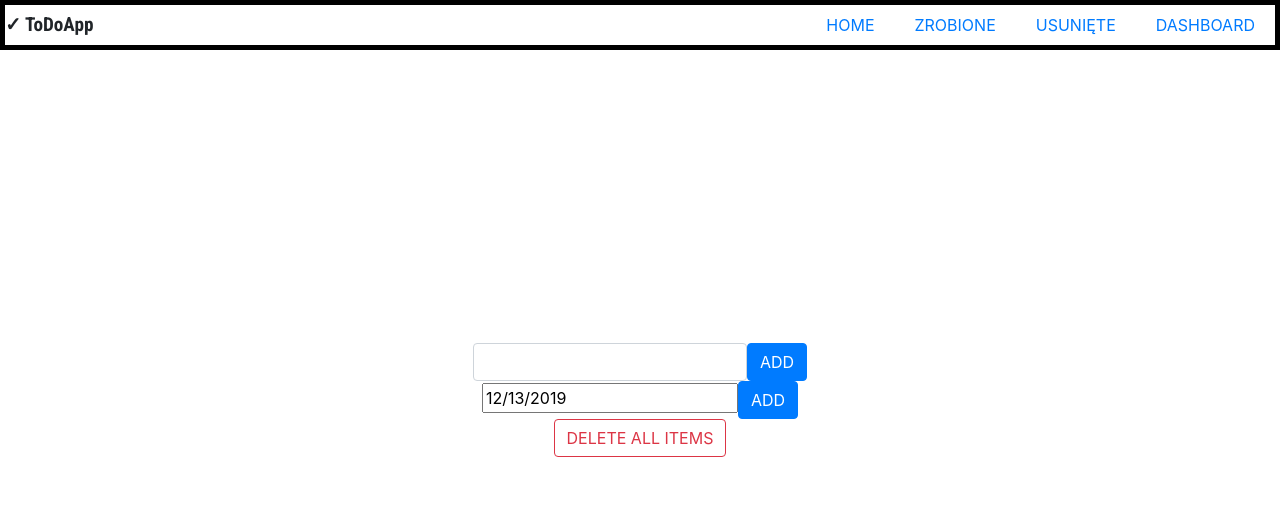
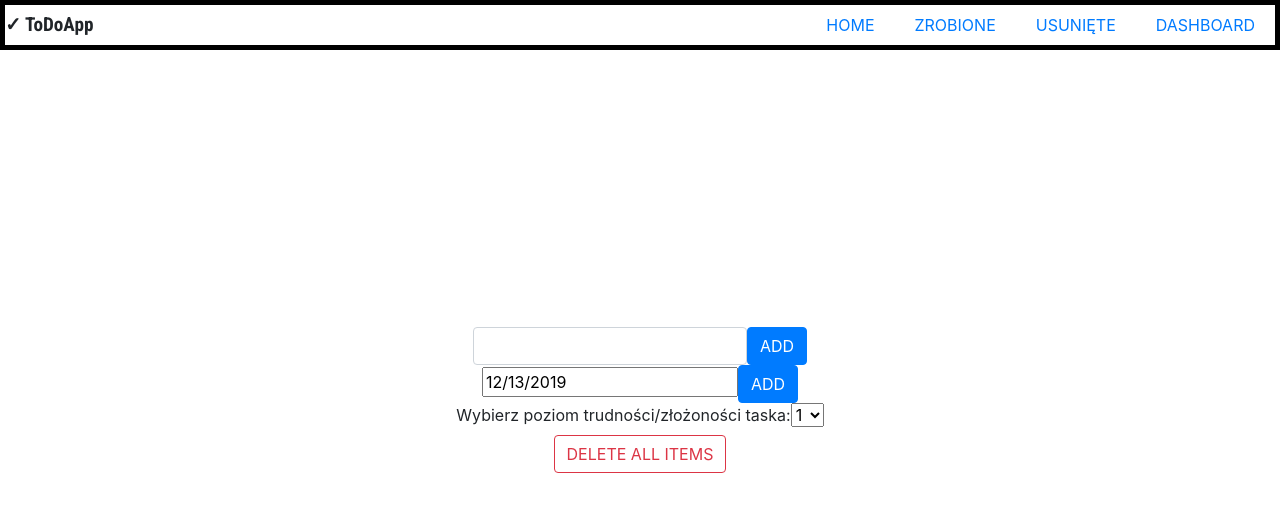
Before and after one commit to michalpzarzycki/ToDoAppReactJS, a React (Create React App) app: page / in a window 1280 px wide. Shown: the top 512 px of the page. Built offline with nearby package versions, Linux system fonts and the light colour scheme.

Commit message:
Added posibility of rating tasks

```diff
--- a/src/components/Item.js
+++ b/src/components/Item.js
@@ -5,7 +5,7 @@ import styles from "./Item.module.css";
 class Item extends Component {
     render() {
         console.log("PROPSY", this.props)
-        const { item, date, itemDelete } = this.props;
+        const { item, date, itemDelete, value } = this.props;
         return (
             <div className={styles.mainDiv}>
                 <div className={styles.taskDiv}>{item}</div>
@@ -13,7 +13,7 @@ class Item extends Component {
                     <div>{date}</div>
                     <div>DEADLINE</div>
                 </div>
-                <div className={styles.rateDiv}>5</div>
+        <div className={styles.rateDiv}>{value}</div>
                 <div className={styles.btnsDiv}>
                     <div className={styles.leftBtns}>
                         <button className="btn btn-danger" onClick={itemDelete}>DELETE</button>
--- a/src/components/List.js
+++ b/src/components/List.js
@@ -10,7 +10,7 @@ class List extends Component {
               {
     items.map(item => {
         return(
-            <Item key={item.id} item={item.item} id={item.id} date={item.date} itemDelete={() => itemDelete(item.id)}/>
+            <Item key={item.id} item={item.item} id={item.id} date={item.date} value={item.value} itemDelete={() => itemDelete(item.id)}/>
 
         )
     })
--- a/src/screens/ToDoApp.js
+++ b/src/screens/ToDoApp.js
@@ -27,45 +27,52 @@ class App extends Component {
     items: [],
     id: uuid(),
     date: new Date().toLocaleString('pl', options),
+    value: "1"
 
   }
 
 
 
   handleChange = (e) => {
+      console.log("e", e)
     this.setState({
-      item: e.target.value
+      item: e.target.value,
     })
   }
 
+  handleSelectChange = (e) => {
+    console.log("e", e)
+  this.setState({
+
+    value: e.target.value
+  })
+  console.log("VALUE : " ,  this.state.value)
+}
+
 handleSubmit = (e) => {
+    console.log("VALUE W SUBMICIE: " ,  this.state.value)
+
   e.preventDefault();
-  console.log("STANY PO KLIKNIECIU", this.state)
-  let now = new Date();
 
-
-
-now.toLocaleString('pl', options);
-console.log("NOWA DATA", now.toLocaleString('pl', options))
-console.log("DATA STARA:", this.state.date)
   this.setState({
     date: new Date().toLocaleString('pl', options)
   })
-  console.log("DATA NOWA:", this.state.date)
-  console.log(this.state.item)
+
   const newItem = {
     item: this.state.item,
     id: uuid(),
-    date: this.state.date
+    date: this.state.date,
+    value: this.state.value
   }
    if(newItem.item) {
-     console.log("JUHU")
 
   const updatedItems = [...this.state.items, newItem]
 
   this.setState({
     items: updatedItems,
     item:"",
+    date: new Date().toLocaleString('pl', options),
+    value: "1"
 
   })
 }
@@ -89,6 +96,17 @@ render() {
 
 <Input item={this.state.item} handleChange={this.handleChange} handleSubmit={this.handleSubmit}/>
 <DateInput />
+<label>
+          Wybierz poziom trudności/złożoności taska:
+          <select value={this.state.value} onChange={this.handleSelectChange}>
+            <option value="1">1</option>
+            <option value="2">2</option>
+            <option value="3">3</option>
+            <option value="4">4</option>
+            <option value="5">5</option>
+
+          </select>
+        </label>
 <List items={this.state.items} deleteAllList={this.deleteAllList} itemDelete={this.itemDelete}/>
 </div>
 
```
